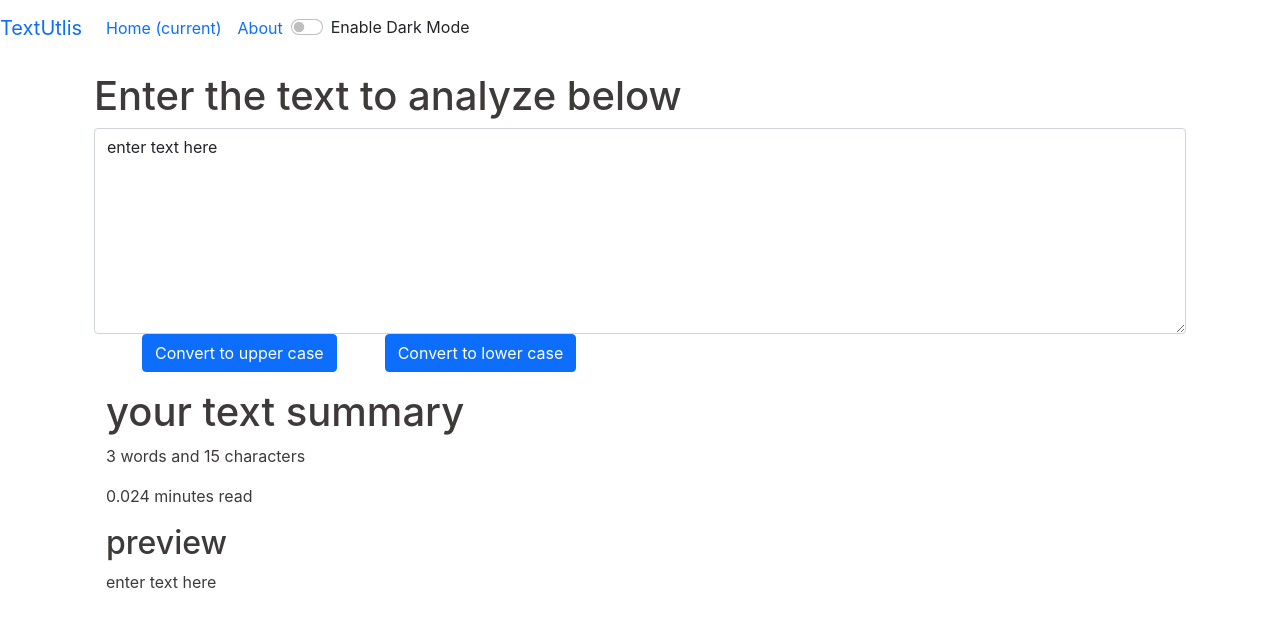
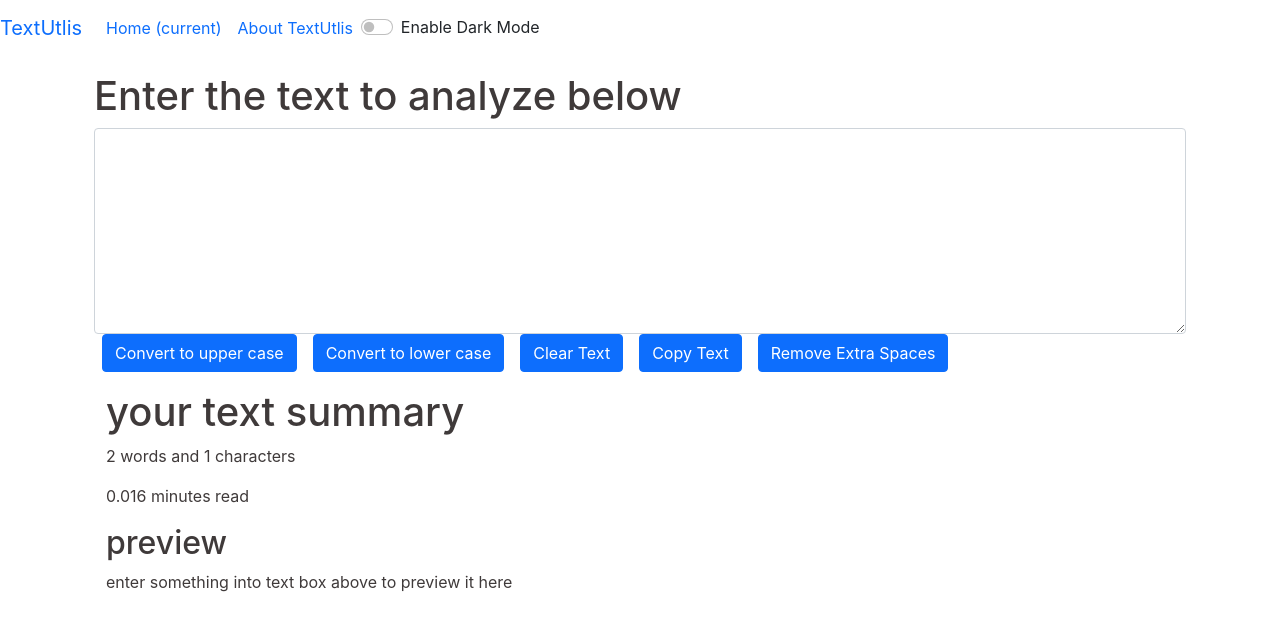
Before and after one commit to anjul1026/Text_Utils_app, a React (Create React App) app: page / in a window 1280 px wide. Shown: the top 630 px of the page. Built offline with nearby package versions, Linux system fonts and the light colour scheme; the HTML template or start-up script is replaced by a standard one.

Commit message:
adding more fuctional buttions adding alerts and improving dark mode

```diff
--- a/package.json
+++ b/package.json
@@ -8,6 +8,7 @@
     "@testing-library/user-event": "^13.5.0",
     "react": "^18.2.0",
     "react-dom": "^18.2.0",
+    "react-router-dom": "^6.14.1",
     "react-scripts": "5.0.1",
     "web-vitals": "^2.1.4"
   },
--- a/public/index.html
+++ b/public/index.html
@@ -6,7 +6,7 @@
     <meta name="theme-color" content="#000000" />
     <meta
       name="description"
-      content="Web site created using create-react-app"
+      content="TextUtils is utility which can be used to manipulate your text in the way you want"
     />
     <!--
       manifest.json provides metadata used when your web app is installed on a
@@ -28,7 +28,7 @@
       integrity="sha384-EVSTQN3/azprG1Anm3QDgpJLIm9Nao0Yz1ztcQTwFspd3yD65VohhpuuCOmLASjC"
       crossorigin="anonymous"
     />
-    <title>React App</title>
+    <title>TextUtlis-Home</title>
   </head>
   <body>
     <noscript>You need to enable JavaScript to run this app.</noscript>
--- a/src/App.js
+++ b/src/App.js
@@ -1,9 +1,12 @@
 import React, { useState } from "react";
 import "./App.css";
-// import About from "./components/About";
+import About from "./components/About";
 import Nav from "./components/Nav";
 import TextForm from "./components/TextForm";
 import Alert from "./components/Alert";
+// import { BrowserRouter as Router, Switch, Route, Link } from "react-router-dom";
+
+import { BrowserRouter as Router, Route, Routes, Link } from "react-router-dom";
 function App() {
   const [mode, setMode] = useState("light"); //whether dark mode is enable or not
   const [alert, setAlert] = useState(null);
@@ -12,31 +15,51 @@ function App() {
       msg: message,
       type: type,
     });
+    setTimeout(() => {
+      setAlert(null);
+    }, 1500);
   };
   const toggleMode = () => {
     if (mode === "light") {
       setMode("dark");
       document.body.style.backgroundColor = "#3f3a3a";
       showAlert("Drak Mode has been enebled", "success");
+      document.title = "TextUtlis-Dark Mode";
     } else {
       setMode("light");
       document.body.style.backgroundColor = "white";
       showAlert("Light Mode has been enebled", "success");
+      document.title = "TextUtlis-Light Mode";
     }
   };
   return (
     <>
+      <Router>
         <Nav
           title="TextUtlis"
-        aboutText="About"
+          aboutText="About TextUtlis "
           mode={mode}
           toggleMode={toggleMode}
         />
+        {/* </Nav> */}
         <Alert alert={alert} />
         <div className="container my-3">
-        <TextForm heading="Enter the text to analyze below" mode={mode} />
-        {/* <About /> */}
+          <Routes>
+            <Route path="/about" element={<About mode={mode} />} />
+
+            <Route
+              path="/"
+              element={
+                <TextForm
+                  showAlert={showAlert}
+                  heading="Enter the text to analyze below"
+                  mode={mode}
+                />
+              }
+            />
+          </Routes>
         </div>
+      </Router>
     </>
   );
 }
--- a/src/components/Nav.js
+++ b/src/components/Nav.js
@@ -1,6 +1,6 @@
 import React from "react";
 import PropTypes from "prop-types";
-
+import { Link } from "react-router-dom";
 export default function Nav(props) {
   return (
     <nav
@@ -8,9 +8,9 @@ export default function Nav(props) {
         "navbar navbar-expand-lg navbar-${props.mode} bg-${props.mode}"
       }
     >
-      <a className="navbar-brand" href="/">
+      <Link className="navbar-brand" to="/">
         {props.title}
-      </a>
+      </Link>
       <button
         className="navbar-toggler"
         type="button"
@@ -26,14 +26,14 @@ export default function Nav(props) {
       <div className="collapse navbar-collapse" id="navbarSupportedContent">
         <ul className="navbar-nav mr-auto">
           <li className="nav-item active">
-            <a className="nav-link" href="/">
+            <Link className="nav-link" to="/">
               Home <span className="sr-only">(current)</span>
-            </a>
+            </Link>
           </li>
           <li className="nav-item">
-            <a className="nav-link" href="/">
+            <Link className="nav-link" to="/about">
               {props.aboutText}
-            </a>
+            </Link>
           </li>
         </ul>
         <form className="form-inline my-2 my-lg-0"></form>
--- a/src/components/TextForm.js
+++ b/src/components/TextForm.js
@@ -5,17 +5,40 @@ export default function TextForm(props) {
     console.log("Uppercase was clicked");
     let newText = text.toUpperCase();
     setText(newText);
+    props.showAlert("Converted to upper case", "success");
   };
   const handleLoClick = () => {
     console.log("Uppercase was clicked");
     let newText = text.toLowerCase();
     setText(newText);
+    props.showAlert("Converted to lower case", "success");
   };
   const handleOnChange = (event) => {
     console.log("Uppercase was clicked");
     setText(event.target.value);
   };
-  const [text, setText] = useState("enter text here");
+  const handleclearClick = () => {
+    let newText = "";
+    setText(newText);
+    props.showAlert("Text cleared", "success");
+  };
+  const handleCopy = () => {
+    //function for copy button
+    console.log("i am copy");
+    var text = document.getElementById("myBox");
+    text.select();
+
+    navigator.clipboard.writeText(text.value);
+    props.showAlert("Text copied to Clipboard", "success");
+  };
+
+  const handleExtraSpaces = () => {
+    //function for removing extra spaces
+    let newText = text.split(/[ ]+/);
+    setText(newText.join(" "));
+    props.showAlert("Extra Spaces Removed", "success");
+  };
+  const [text, setText] = useState(" ");
   return (
     <>
       <div
@@ -36,11 +59,20 @@ export default function TextForm(props) {
             }}
           ></textarea>
         </div>
-        <button className="btn btn-primary mx-5" onClick={handleUpClick}>
+        <button className="btn btn-primary mx-2" onClick={handleUpClick}>
           Convert to upper case
         </button>
-        <button className="btn btn-primary" onClick={handleLoClick}>
+        <button className="btn btn-primary mx-2" onClick={handleLoClick}>
           Convert to lower case
+        </button>
+        <button className="btn btn-primary mx-2" onClick={handleclearClick}>
+          Clear Text
+        </button>
+        <button className="btn btn-primary mx-2" onClick={handleCopy}>
+          Copy Text
+        </button>
+        <button className="btn btn-primary mx-2" onClick={handleExtraSpaces}>
+          Remove Extra Spaces
         </button>
         <div
           className="container my-3"
```
Also changed, not shown: 1 other file (tests, documents, lock files or other folders). Lines whose indentation alone changed are shown as unchanged.
